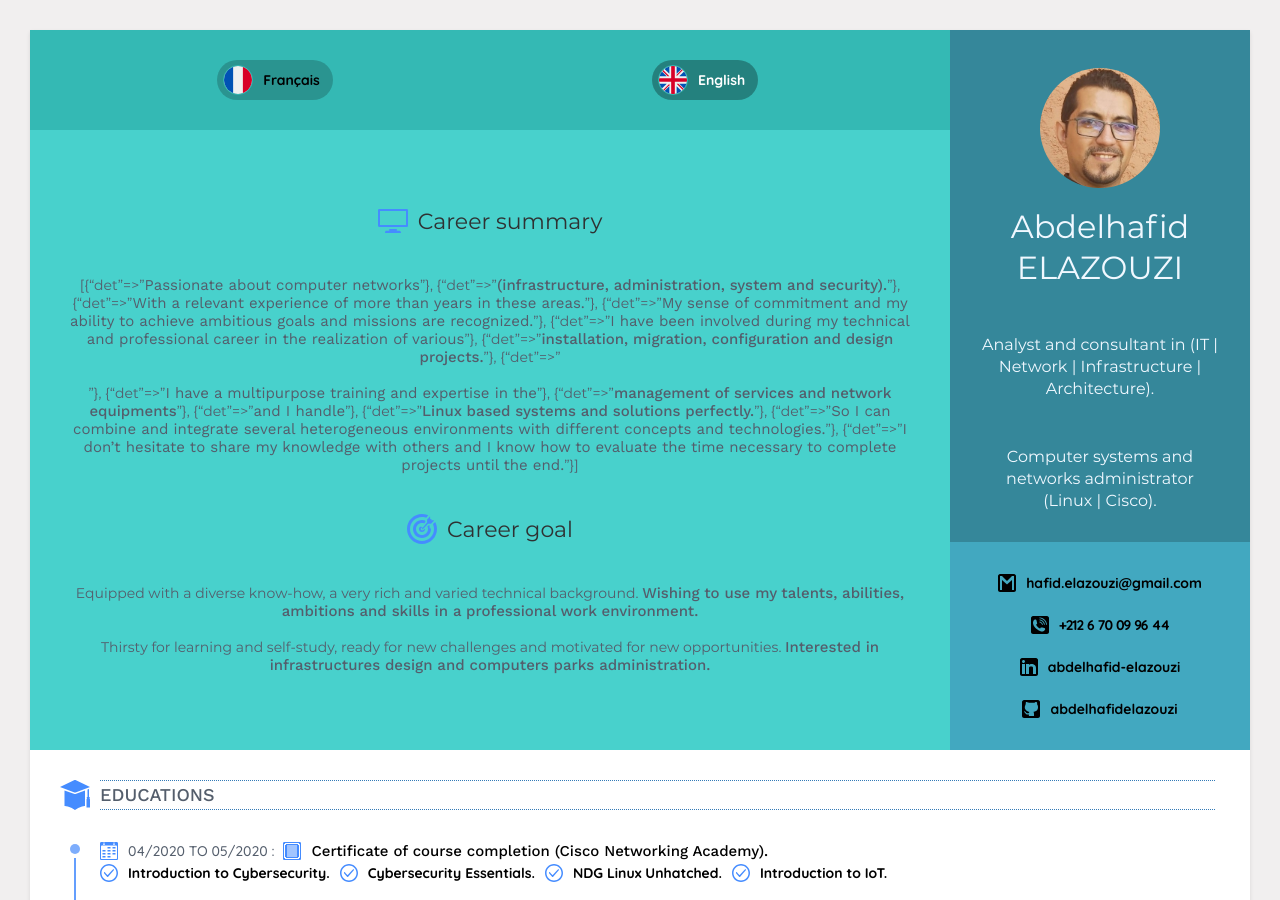
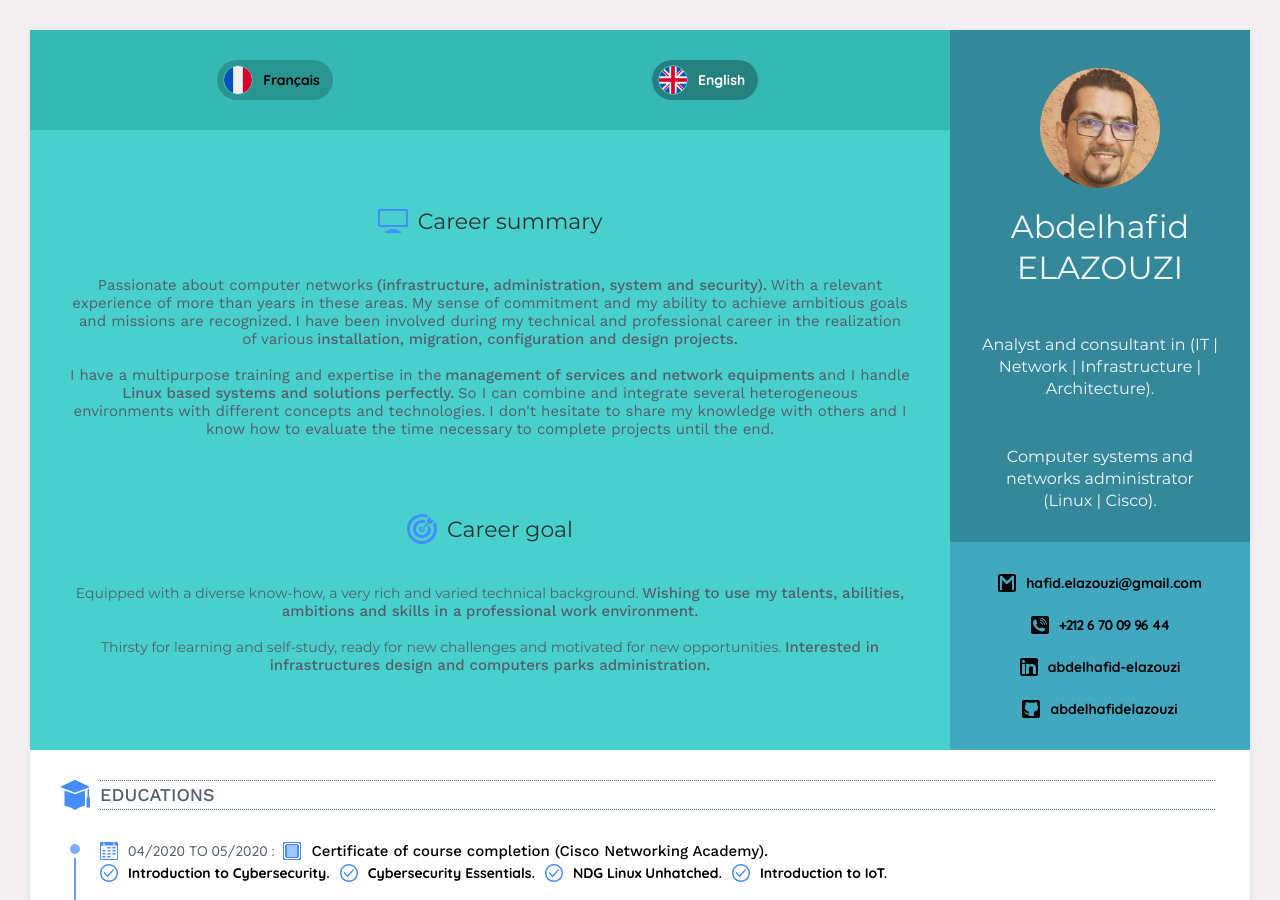
Before and after one commit to abdelhafidelazouzi/en, a Jekyll site: the page built from index.html, in a window 1280 px wide and 900 px high. Built offline with Jekyll 4.4.1, drawn with Linux system fonts in a browser that asks for light colours.

Commit message:
Update career.html

```diff
--- a/_includes/career.html
+++ b/_includes/career.html
@@ -5,6 +5,10 @@
     <svg width="30" height="30" viewBox="0 0 30 30"><path d="M15,21c-4.6,0-9.2,0-13.8,0c-0.5,0-0.9-0.2-1-0.7C0,20.2,0,20,0,19.8c0-3.2,0-6.4,0-9.6c0-2,0-4,0-5.9c0-0.4,0.1-0.8,0.5-1C0.7,3.1,0.9,3,1.2,3c2.2,0,4.5,0,6.7,0c0.4,0,0.9,0,1.3,0c5.6,0,11.3,0,16.9,0c0.8,0,1.6,0,2.5,0C29.4,3,30,3.5,30,4.2c0,1.2,0,2.5,0,3.7c0,4,0,7.9,0,11.9c0,0.4-0.2,0.8-0.6,1.1C29.3,20.9,29.2,21,29,21C24.3,21,19.7,21,15,21zM2,19c9.2,0,16.8,0,26,0c0-5.2,0-8.9,0-14C18.8,5,11.1,5,2,5C2,10.2,2,13.8,2,19z M22.7,25.7c-0.3-0.6-0.7-0.9-1.3-0.9c-0.8,0-1.6,0-2.4,0c-0.1,0-0.1,0-0.2,0c0-0.6,0-1.2,0-1.8c-2.5,0-5.1,0-7.6,0c0,0.6,0,1.2,0,1.8c-0.1,0-0.1,0-0.2,0c-0.9,0-1.8,0-2.7,0c-0.3,0-0.6,0.1-0.8,0.3C7.2,25.6,7,26.3,7,27c5.3,0,10.7,0,16,0C23,26.5,22.9,26.1,22.7,25.7z"/></svg>
     <h2 class="t1">{{ career-profile.title }}</h2>
   </div>
-  <div class="summary">{{ career-profile.summary | markdownify }}</div>
+  <div class="summary"><p>
+    {% for graduation in career-profile.summary %}
+      {{ graduation.det }}
+    {% endfor %}
+  </p></div>
 </section>
 {% endif %}
```
